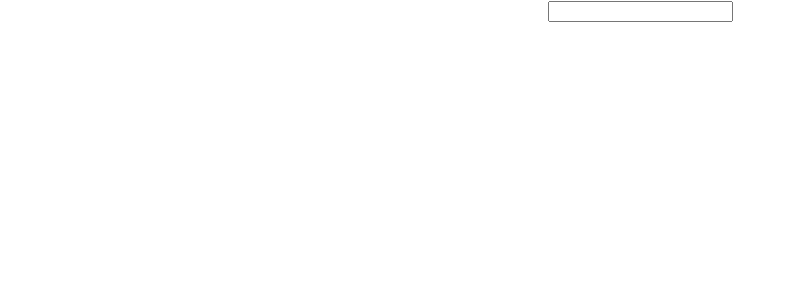
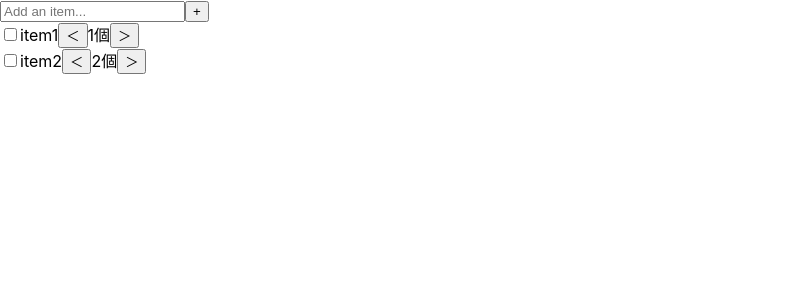
Before and after one commit to stovecbr/shoppinglist, a React (Create React App) app: page / in a window 1280 px wide. Shown: the top 300 px of the page, without its empty margins (0-796 px from the left). Built offline with nearby package versions, Linux system fonts and the light colour scheme.

Commit message:
大まかな体裁

```diff
--- a/src/App.css
+++ b/src/App.css
@@ -1,3 +1,10 @@
-.App {
-  text-align: center;
-}
+
+
+/* .shopping-list{
+  display: inline;
+} */
+
+/* .checkbox{
+
+  border-radius: 50%;
+} */
--- a/src/App.js
+++ b/src/App.js
@@ -1,16 +1,41 @@
 import './App.css';
-import ShoppingList from './ShoppingList';
-import React, { useState } from 'react'
-
+// import ShoppingList from './components/ShoppingList';
+// import React, { useState } from 'react';
 
 const App = () => {
 
-  const[items,setItems]= useState([]);
+  // const[items,setItems]= useState([]);
 
   return (
     <div className="App">
-      <ShoppingList items={items} />
-      <input type="text" />
+      {/* <ShoppingList items={items} /> */}
+      <div className='input-area'>
+        <input type='text'  placeholder='Add an item...'></input>
+        <button>+</button>
+      </div>
+
+      <div className='shopping-list'>
+
+          <input type="checkbox"></input>
+            item1
+          <button >＜</button>
+            1個
+          <button >＞</button>
+
+
+      </div>
+      <div className='shopping-list'>
+
+          <input type="checkbox"></input>
+            item2
+          <button>＜</button>
+            2個
+          <button>＞</button>
+
+
+      </div>
+
+
     </div>
   );
 }
--- a/src/ShoppingList.js
+++ /dev/null
@@ -1,12 +0,0 @@
-import React from 'react';
-
-import item from './item';
-
-const ShoppingList = ({itemsProps}) => {
-
-  return (
-    <div>{itemsProps}</div>
-  )
-};
-
-export default ShoppingList
--- /dev/null
+++ b/src/components/ShoppingList.js
@@ -0,0 +1,12 @@
+// import React from 'react';
+
+// import item from './item';
+
+// const ShoppingList = ({itemsProps}) => {
+
+//   return (
+//     <div>{itemsProps}</div>
+//   )
+// };
+
+// export default ShoppingList
--- a/src/item.js
+++ /dev/null
@@ -1,7 +0,0 @@
-import React from 'react'
-
-const item = ({item}) => {
-  return    <div>{item}</div>
-}
-
-export default item;
```
Also changed, not shown: src/components/item.js (added, +7 -0 lines).
